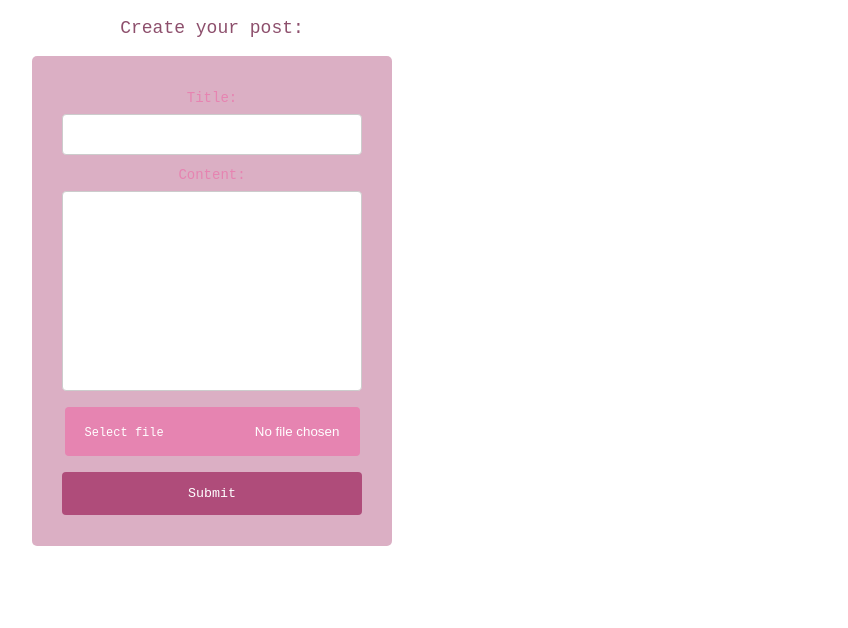
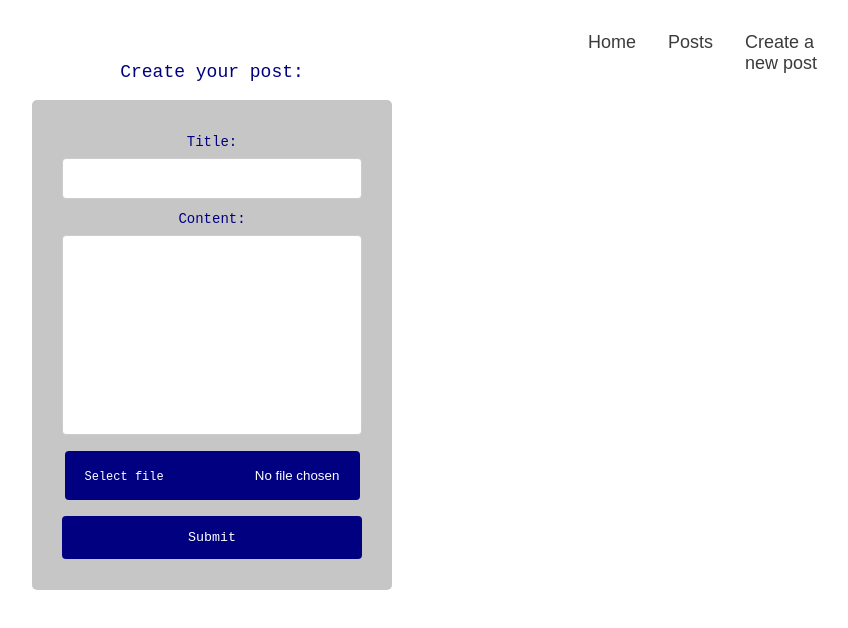
Before and after one commit to claudiahalip/blog-activeStorage-frontend, a React (Create React App) app: page /posts/new in a window 1280 px wide. Shown: the top 628 px of the page, without its empty margins (428-1276 px from the left). Built offline with nearby package versions, Linux system fonts and the light colour scheme.

Commit message:
css for navBar and form

```diff
--- a/src/App.js
+++ b/src/App.js
@@ -5,10 +5,11 @@ import Home from './components/Home'
 import PostForm from './components/PostForm'
 import {Route} from 'react-router-dom'
 import PostsF from './components/PostsF'
-
+import NavBar from './components/NavBar'
 function App() {
   return (
     <div className="App">
+      <NavBar/>
       <Route exact path = "/">
         <Home/>
       </Route>
--- a/src/components/NavBar.js
+++ b/src/components/NavBar.js
@@ -1,13 +1,16 @@
 import React, { Component } from 'react';
 import {Link} from 'react-router-dom'
+import '../css/NavBar.css';
 
 export default class NavBar extends Component {
     render() {
         return (
             <div className="navbar">
-                <Link to="/posts"><p>Posts</p></Link>
+                <Link to="/"><p className="navBarLink">Home</p></Link>
 
-                <Link to="/posts/new"><p>Create a new post</p></Link>
+                <Link to="/posts"><p className="navBarLink">Posts</p></Link>
+
+                <Link to="/posts/new"><p className="navBarLink">Create a new post</p></Link>
 
             </div>
         )
--- a/src/css/Home.css
+++ b/src/css/Home.css
@@ -1,11 +1,13 @@
 .home-page{
 display: block;
   align-items: center;
+
 }
 h1{
     font-family: avenir;
     color: grey;
     font-size: 24px;
+    margin-left: 20px;
 }
 
 .img-home{
--- /dev/null
+++ b/src/css/NavBar.css
@@ -0,0 +1,25 @@
+.navbar{
+    display: flex;
+    top: 0;
+    z-index: 100;
+    position: -webkit-sticky;
+    height: 44px;
+    margin-left: 1000px;
+}
+
+.navbar > a{
+    text-decoration: none;
+}
+
+
+.navBarLink {
+  text-decoration: none;
+  color: rgb(59, 59, 59);
+  font-family: Arial, Helvetica, sans-serif;
+  padding: 14px 16px;
+
+}
+
+.navBarLink:hover{
+    color: navy;
+}
--- a/src/css/PostForm.css
+++ b/src/css/PostForm.css
@@ -5,20 +5,20 @@
 p {
   font-size: 18px;
   font-family: monospace;
-  color: #8d4f6c;
+  color: navy;
 }
 
 label{
     font-size: 14px;
     font-family: monospace;
-    color:  #e684b1;
+    color: navy;
 }
 .form {
     margin: auto;
     height: 430px;
     width: 300px;
     border-radius: 5px;
-    background-color:#af4c7a71;
+    background-color: rgb(198, 198, 199);
     padding: 30px;
 }
 
@@ -38,7 +38,7 @@ label{
 
 .chooseFile {
   width: 85%;
-  background-color: #e684b1;
+  background-color: navy;
   color: white;
   padding: 14px 20px;
   margin: 8px 0;
@@ -59,12 +59,12 @@ label{
 }
 
 .chooseFile:hover{
-  color: #79435c;
+  color: rgb(66, 66, 224);
 }
 
 .submit {
   width: 100%;
-  background-color: #af4c7a;
+  background-color: navy;
   color: white;
   padding: 14px 20px;
   margin: 8px 0;
@@ -76,5 +76,5 @@ label{
 }
 
 .submit:hover {
-  background-color:#8d4f6c;
+  background-color: rgb(1, 1, 53);
 }
```
